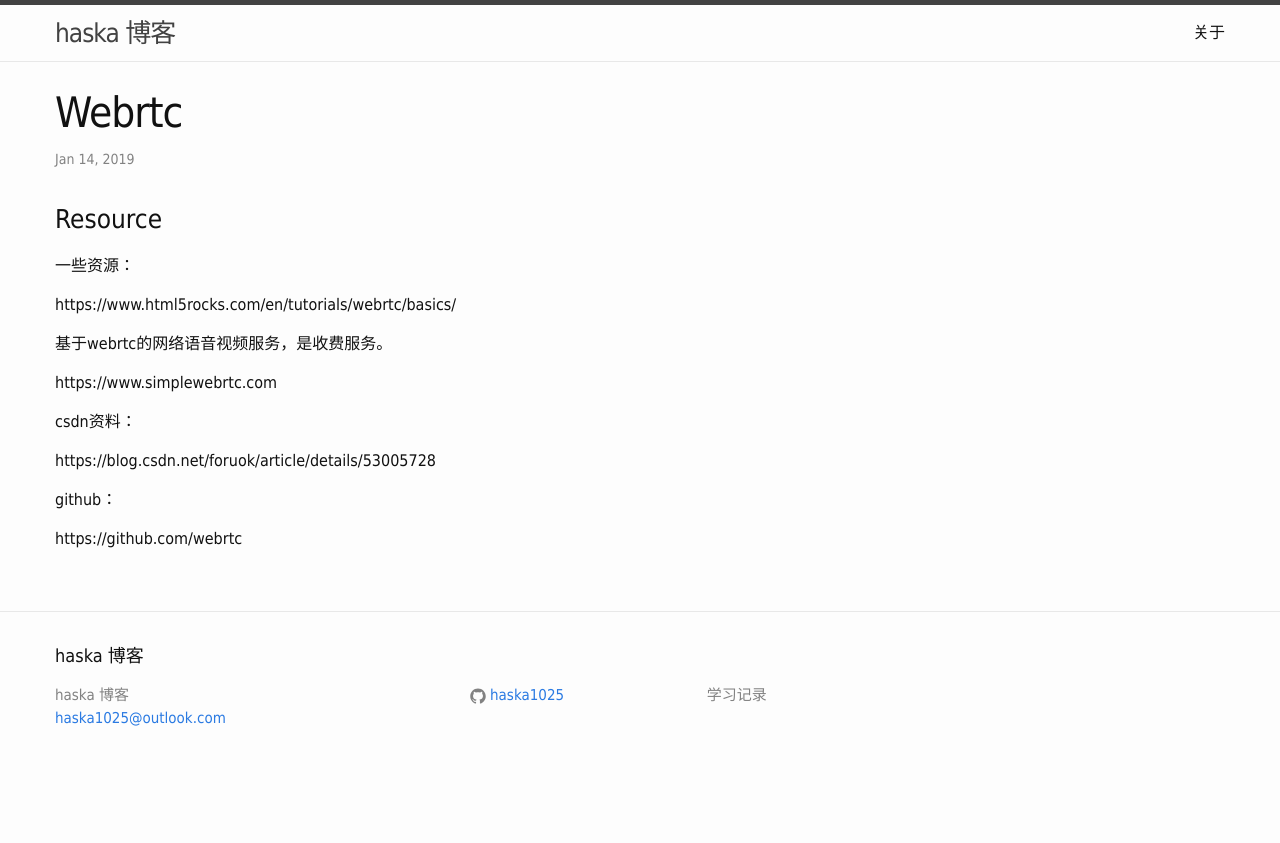
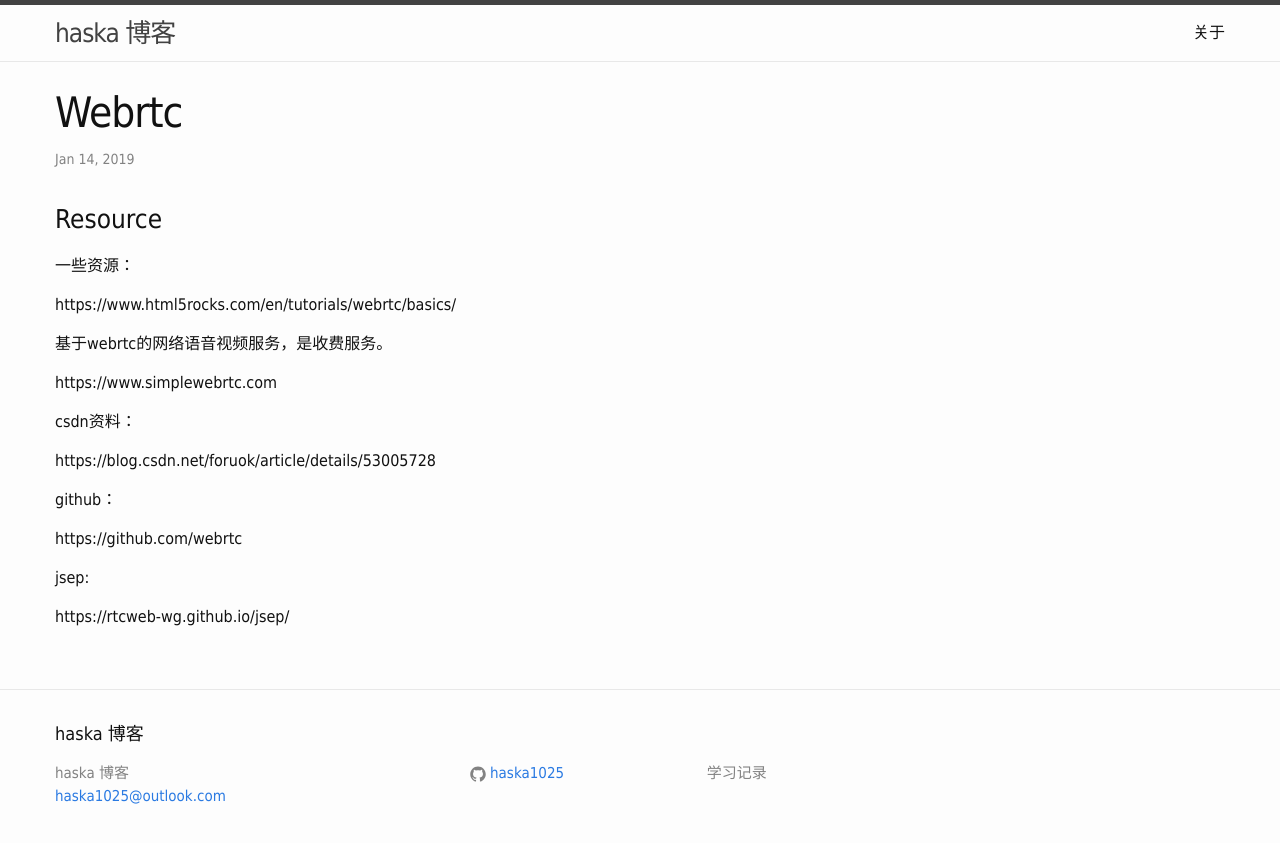
Before and after one commit to haska1025/haska1025.github.io, a Jekyll site: the page built from _posts/2019-01-14-webrtc.md, in a window 1280 px wide. Shown: the top 843 px of the page. Built offline with Jekyll 4.4.1, drawn with Linux system fonts in a browser that asks for light colours; part of the change alters nothing that is shown.

Commit message:
Update 2019-01-14-webrtc.md

```diff
--- a/_posts/2019-01-14-webrtc.md
+++ b/_posts/2019-01-14-webrtc.md
@@ -22,3 +22,8 @@ https://blog.csdn.net/foruok/article/details/53005728
 github：
 
 https://github.com/webrtc
+
+
+jsep:
+
+https://rtcweb-wg.github.io/jsep/
```
